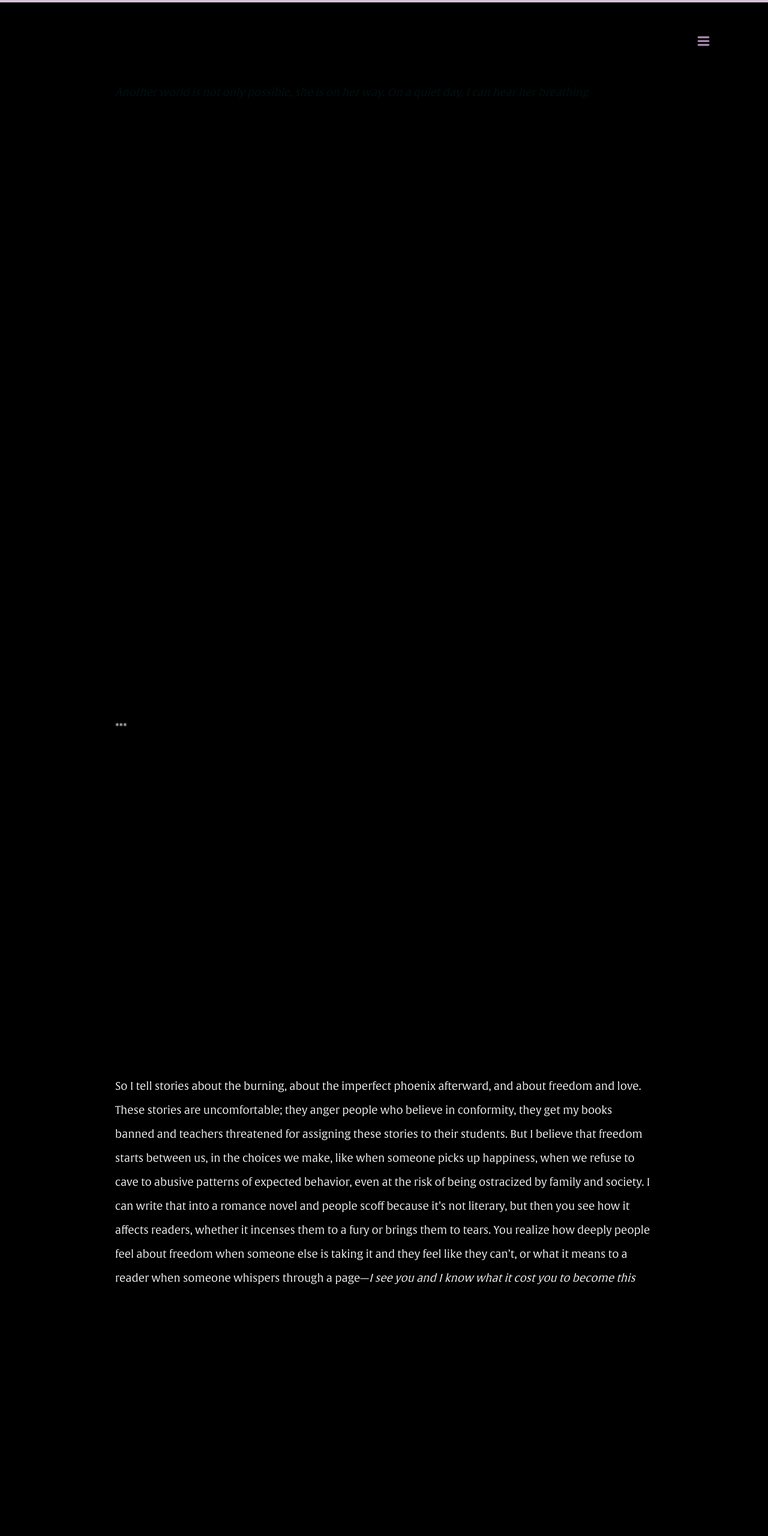
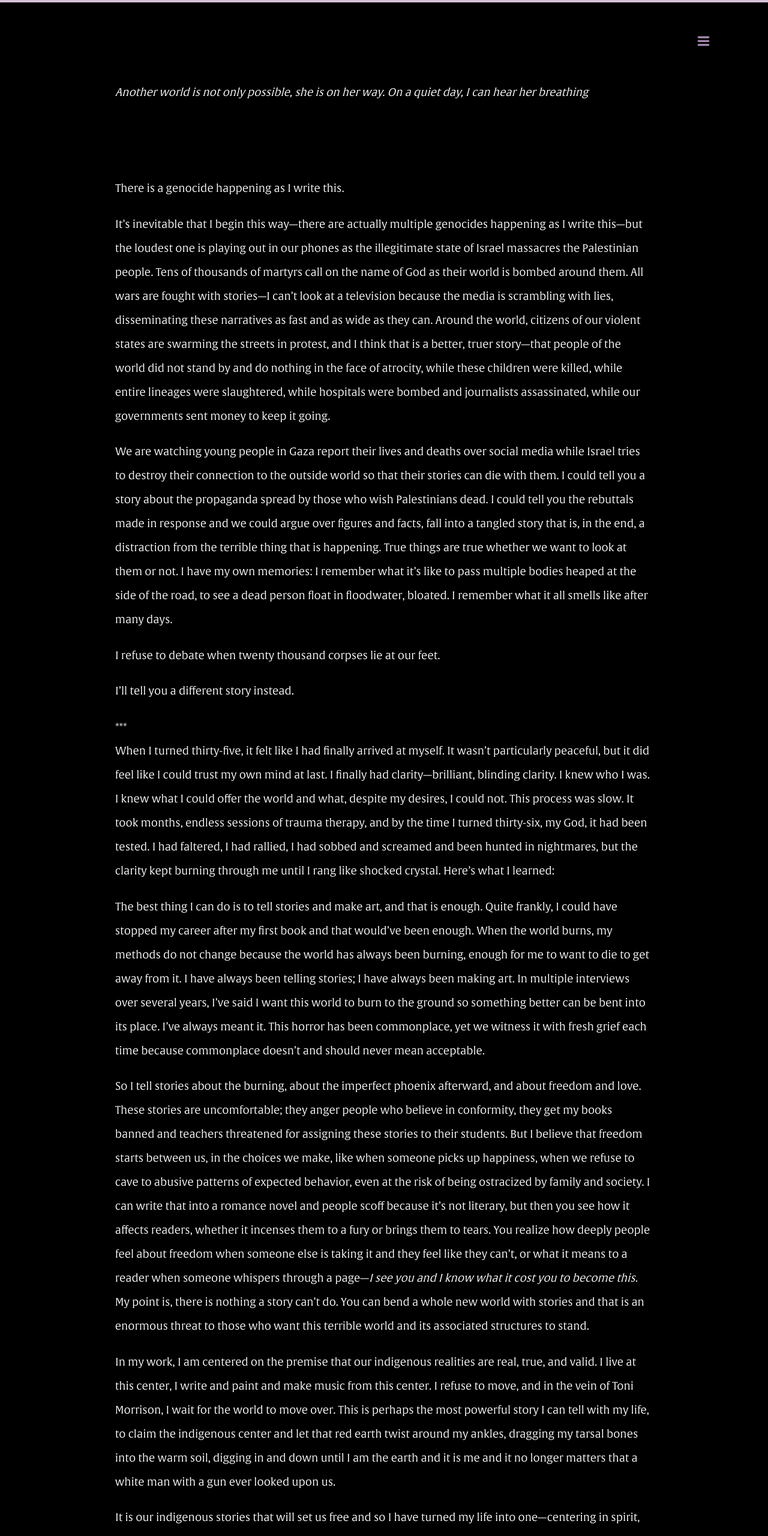
Before and after one commit to lizetteayala1211/jupiter-mag, a Next.js app: page /issue/1/article/akwaeke in a window 1280 px wide. Shown: the part 1000-3561 px from the top of the page at 60% size. Built offline with nearby package versions, Linux system fonts and the light colour scheme; a web font is replaced by a local one.

Commit message:
akwaeke second fix

```diff
--- a/src/app/issue/1/article/akwaeke/article.tsx
+++ b/src/app/issue/1/article/akwaeke/article.tsx
@@ -6,7 +6,7 @@ export function Article() {
     <ArticleStyles>
       <br />
       <>
-        <Epigraph>
+        <Epigraph style={{ color: "white" }}>
           Another world is not only possible, she is on her way. On a quiet day,
           I can hear her breathing
           <br />
@@ -21,12 +21,12 @@ export function Article() {
 
       <div>
         <p className="c0" style={{ color: "white" }}>
-          <span className="c1">
+          <span className="c1" style={{ color: "white" }}>
             There is a genocide happening as I write this.
           </span>
         </p>
         <p className="c0" style={{ color: "white" }}>
-          <span className="c1">
+          <span className="c1" style={{ color: "white" }}>
             It&rsquo;s inevitable that I begin this way&mdash;there are actually
             multiple genocides happening as I write this&mdash;but the loudest
             one is playing out in our phones as the illegitimate state of Israel
@@ -44,7 +44,7 @@ export function Article() {
           </span>
         </p>
         <p className="c0" style={{ color: "white" }}>
-          <span className="c1">
+          <span className="c1" style={{ color: "white" }}>
             We are watching young people in Gaza report their lives and deaths
             over social media while Israel tries to destroy their connection to
             the outside world so that their stories can die with them. I could
@@ -60,18 +60,18 @@ export function Article() {
           </span>
         </p>
         <p className="c0" style={{ color: "white" }}>
-          <span className="c1">
+          <span className="c1" style={{ color: "white" }}>
             I refuse to debate when twenty thousand corpses lie at our feet.
           </span>
         </p>
         <p className="c0" style={{ color: "white" }}>
-          <span className="c1">
+          <span className="c1" style={{ color: "white" }}>
             I&rsquo;ll tell you a different story instead.
           </span>
         </p>
         <span className="c1" style={{ color: "white" }}>***</span>
         <p className="c0" style={{ color: "white" }}>
-          <span className="c1">
+          <span className="c1" style={{ color: "white" }}>
             When I turned thirty-five, it felt like I had finally arrived at
             myself. It wasn&rsquo;t particularly peaceful, but it did feel like
             I could trust my own mind at last. I finally had
@@ -86,7 +86,7 @@ export function Article() {
           </span>
         </p>
         <p className="c0" style={{ color: "white" }}>
-          <span className="c1">
+          <span className="c1" style={{ color: "white" }}>
             The best thing I can do is to tell stories and make art, and that is
             enough. Quite frankly, I could have stopped my career after my first
             book and that would&rsquo;ve been enough. When the world burns, my
@@ -101,7 +101,7 @@ export function Article() {
           </span>
         </p>
         <p className="c0" style={{ color: "white" }}>
-          <span>
+          <span style={{ color: "white" }}>
             So I tell stories about the burning, about the imperfect phoenix
             afterward, and about freedom and love. These stories are
             uncomfortable; they anger people who believe in conformity, they get
@@ -117,10 +117,10 @@ export function Article() {
             they feel like they can&rsquo;t, or what it means to a reader when
             someone whispers through a page&mdash;
           </span>
-          <span className="c3">
+          <span className="c3" style={{ color: "white" }}>
             I see you and I know what it cost you to become this
           </span>
-          <span className="c1">
+          <span className="c1" style={{ color: "white" }}>
             . My point is, there is nothing a story can&rsquo;t do. You can bend
             a whole new world with stories and that is an enormous threat to
             those who want this terrible world and its associated structures to
@@ -128,7 +128,7 @@ export function Article() {
           </span>
         </p>
         <p className="c0" style={{ color: "white" }}>
-          <span className="c1">
+          <span className="c1" style={{ color: "white" }}>
             In my work, I am centered on the premise that our indigenous
             realities are real, true, and valid. I live at this center, I write
             and paint and make music from this center. I refuse to move, and in
@@ -141,7 +141,7 @@ export function Article() {
           </span>
         </p>
         <p className="c0" style={{ color: "white" }}>
-          <span className="c1">
+          <span className="c1" style={{ color: "white" }}>
             It is our indigenous stories that will set us free and so I have
             turned my life into one&mdash;centering in spirit, being clear with
             my work and my language around myself, that I am an{" "}
@@ -158,11 +158,11 @@ export function Article() {
           </span>
         </p>
         <p className="c0" style={{ color: "white" }}>
-          <span className="c1">Here is another story.</span>
+          <span className="c1" style={{ color: "white" }}>Here is another story.</span>
         </p>
         <span className="c1" style={{ color: "white" }}>***</span>
         <p className="c0" style={{ color: "white" }}>
-          <span>
+          <span style={{ color: "white" }}>
             In a Lagos penthouse in Old Ikoyi, light spills out of glass doors
             and into a lush terrace filled with people and voices. The guests
             lounge on carved wooden chairs and the night is hot, ice singing
@@ -188,7 +188,7 @@ export function Article() {
           <span className="c6">&rdquo; </span>
         </p>
         <p className="c0" style={{ color: "white" }}>
-          <span className="c1">
+          <span className="c1" style={{ color: "white" }}>
             I stand against a large clay pot and look out at the mint growing in
             garden boxes hanging off the terrace. Around the corner, red bell
             peppers darken on their stems. We are at &Igrave;T&Agrave;N, a test
@@ -209,7 +209,7 @@ export function Article() {
           </span>
         </p>
         <p className="c0" style={{ color: "white" }}>
-          <span className="c1">
+          <span className="c1" style={{ color: "white" }}>
             As the dinner starts, we pour in from the terrace and find our seats
             along the enormous table that stretches through the penthouse
             space&mdash;a tree yawned in half and drowned in lacquer, smooth
@@ -229,24 +229,24 @@ export function Article() {
           </span>
         </p>
         <p className="c0" style={{ color: "white" }}>
-          <span className="c1">
+          <span className="c1" style={{ color: "white" }}>
             &ldquo;One where our worlds matter,&rdquo; he replies.
           </span>
         </p>
         <p className="c0" style={{ color: "white" }}>
-          <span className="c1">
+          <span className="c1" style={{ color: "white" }}>
             &ldquo;Don&rsquo;t they matter now?&rdquo; I ask.
           </span>
         </p>
         <p className="c0" style={{ color: "white" }}>
-          <span className="c1">
+          <span className="c1" style={{ color: "white" }}>
             &ldquo;They&rsquo;ve been neglected,&rdquo; he points out.
             &ldquo;We&rsquo;ve been conditioned to think we&rsquo;re better off
             without them.&rdquo;
           </span>
         </p>
         <p className="c0" style={{ color: "white" }}>
-          <span className="c1">
+          <span className="c1" style={{ color: "white" }}>
             He returns to work and I sit there, holding the sudden grief of that
             simple truth in my hands. We&rsquo;ve been conditioned to think
             we&rsquo;re better off without them&mdash;without our indigenous
@@ -261,7 +261,7 @@ export function Article() {
           </span>
         </p>
         <p className="c0" style={{ color: "white" }}>
-          <span className="c1">
+          <span className="c1" style={{ color: "white" }}>
             So, this is the work&mdash;everyone who uses art and food and
             stories to gently turn us back, over and over again. Here is the
             world that was stolen from us. We can bend it into today, fold it
@@ -278,10 +278,10 @@ export function Article() {
         </p>
         <span className="c1" style={{ color: "white" }}>***</span>
         <p className="c0" style={{ color: "white" }}>
-          <span className="c1">This is the last story. It is a short one.</span>
+          <span className="c1" style={{ color: "white" }}>This is the last story. It is a short one.</span>
         </p>
         <p className="c0" style={{ color: "white" }}>
-          <span className="c1">
+          <span className="c1" style={{ color: "white" }}>
             I used to be consumed by despair. The world was always too loud with
             its suffering, seemingly pointless, and I was always haunted by the
             knowledge that no amount of beauty or joy could justify a fraction
@@ -293,9 +293,9 @@ export function Article() {
           </span>
         </p>
         <p className="c0" style={{ color: "white" }}>
-          <span>My assignment from God is to live. To </span>
-          <span className="c3">live</span>
-          <span className="c1">
+          <span style={{ color: "white" }}>My assignment from God is to live. To </span>
+          <span className="c3" style={{ color: "white" }}>live</span>
+          <span className="c1" style={{ color: "white" }}>
             . Amidst the death and the repugnant atrocities, without dying or
             trying to die, with the pain and the betrayal of my own flesh, with
             the joy of love and the grief of loss. To live and to witness and to
@@ -306,7 +306,7 @@ export function Article() {
           </span>
         </p>
         <p className="c4" style={{ color: "white" }}>
-          <span className="c1">
+          <span className="c1" style={{ color: "white" }}>
             I have learned that despair and apathy are also stories, ones that
             impair our ability to worldbend, ones that serve our oppressors, not
             us. So we must become hunters, tracking down other stories to
@@ -320,14 +320,14 @@ export function Article() {
           </span>
         </p>
         <p className="c0" style={{ color: "white" }}>
-          <span className="c1">I can hear it breathing.</span>
+          <span className="c1" style={{ color: "white" }}>I can hear it breathing.</span>
         </p>
         <p className="c8" style={{ color: "white" }}>
-          <span className="c1"></span>
+          <span className="c1" style={{ color: "white" }}></span>
         </p>
         <div>
           <p className="c8" style={{ color: "white" }}>
-            <span className="c1"></span>
+            <span className="c1" style={{ color: "white" }}></span>
           </p>
         </div>
       </div>
```
